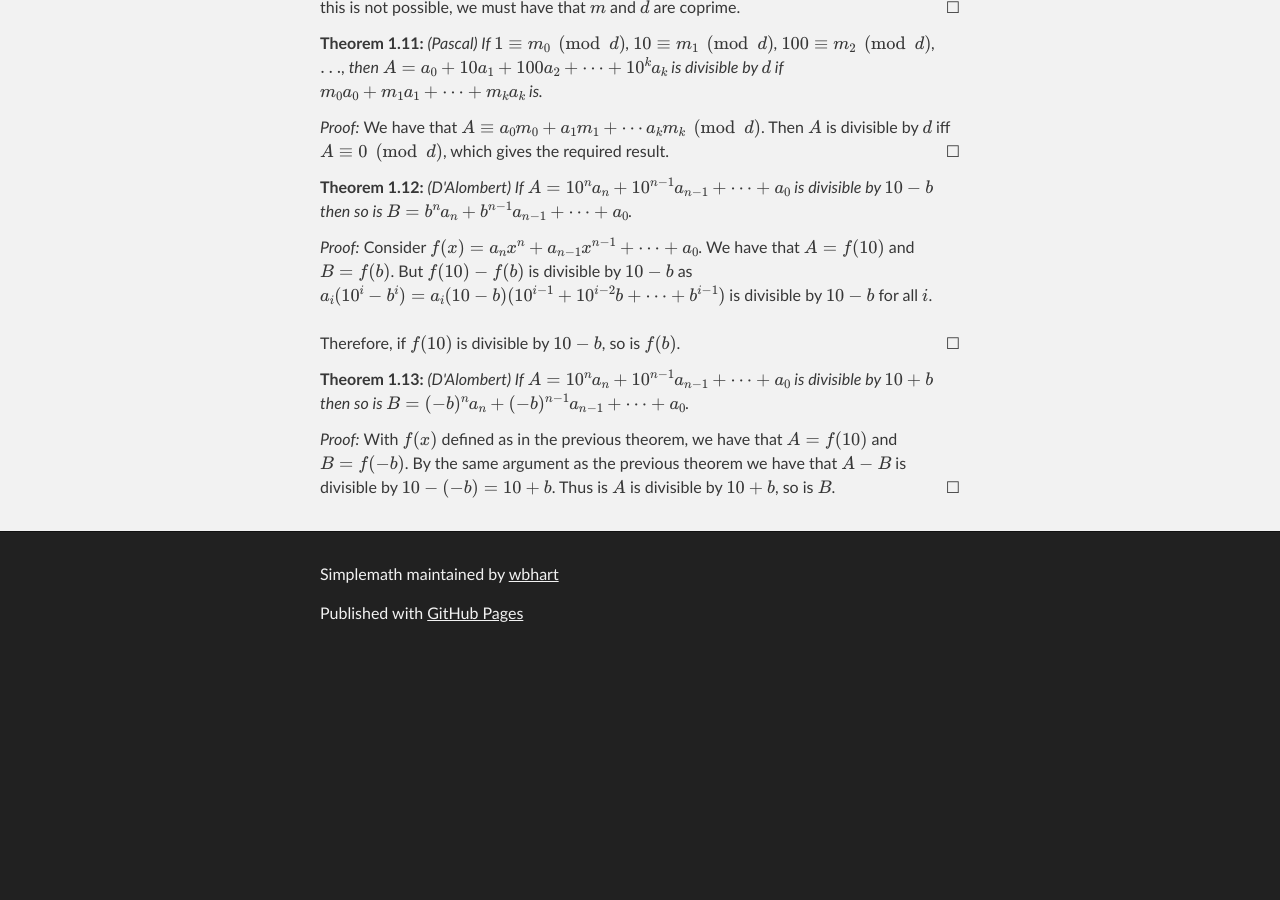
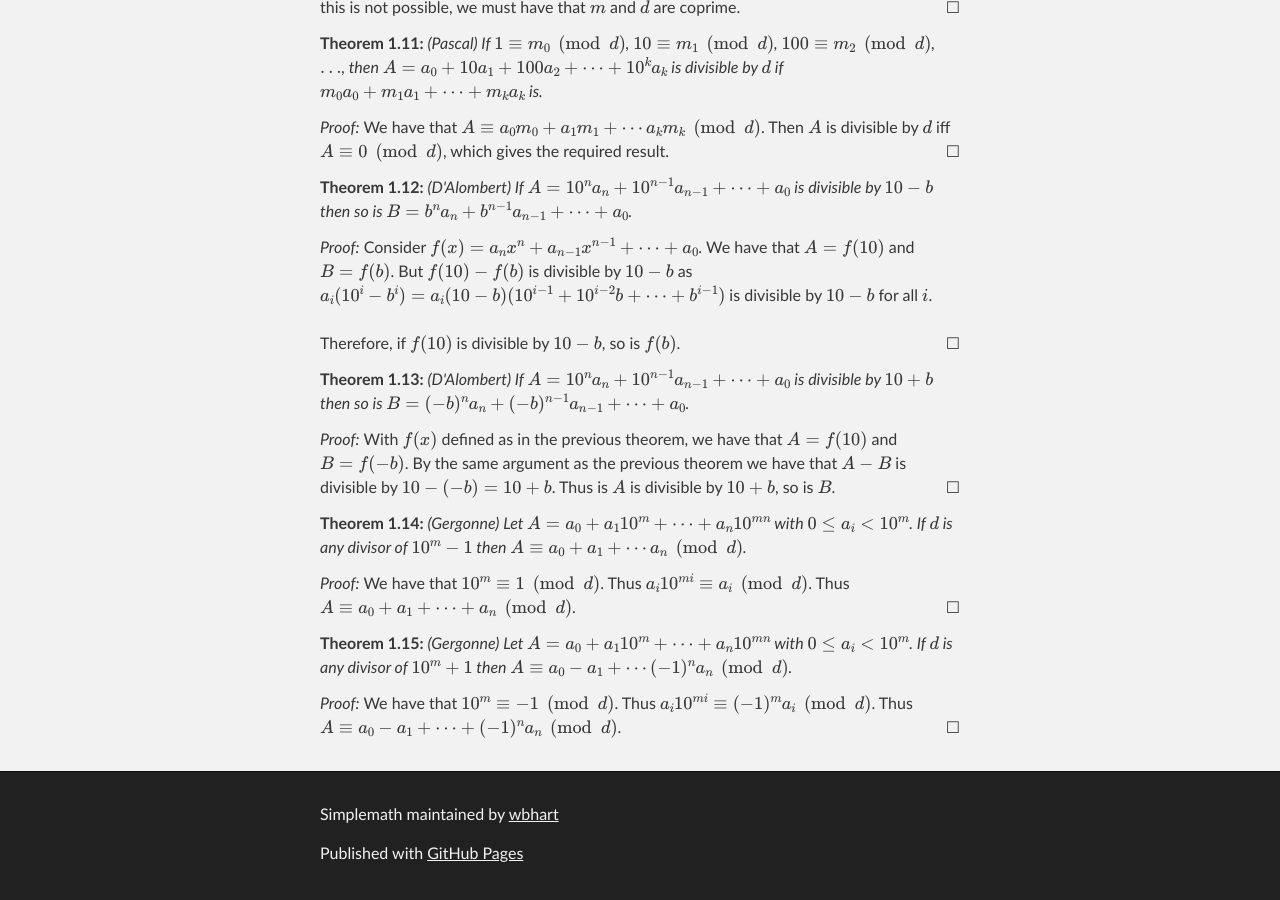
Before and after one commit to wbhart/SimpleMath, a Jekyll site: the page built from divisrules.html, in a window 1280 px wide and 900 px high, scrolled down 1757 px. Built offline with Jekyll 4.4.1, drawn with Linux system fonts in a browser that asks for light colours; formulas are drawn with MathJax 3; before the commit the page ends 2417 px from its top, so only the background shows below that.

Commit message:
Update divisrules.html

```diff
--- a/divisrules.html
+++ b/divisrules.html
@@ -114,3 +114,19 @@ $B = (-b)^na_n + (-b)^{n - 1}a_{n - 1} + \cdots + a_0$.
 the previous theorem we have that $A - B$ is divisible by $10 - (-b) = 10 + b$. Thus is $A$ is divisible by $10 + b$, so
 is $B$.
 </proof>
+
+<theorem> (Gergonne) Let $A = a_0 + a_110^m + \cdots + a_n10^{mn}$ with $0 \leq a_i < 10^m$. If $d$ is any divisor of
+$10^m - 1$ then $A \equiv a_0 + a_1 + \cdots a_n \pmod{d}$.
+</theorem>
+
+<proof> We have that $10^m \equiv 1 \pmod{d}$. Thus $a_i10^{mi} \equiv a_i \pmod{d}$. Thus
+$A \equiv a_0 + a_1 + \cdots + a_n \pmod{d}$.
+</proof>
+
+<theorem> (Gergonne) Let $A = a_0 + a_110^m + \cdots + a_n10^{mn}$ with $0 \leq a_i < 10^m$. If $d$ is any divisor of
+$10^m + 1$ then $A \equiv a_0 - a_1 + \cdots (-1)^na_n \pmod{d}$.
+</theorem>
+
+<proof> We have that $10^m \equiv -1 \pmod{d}$. Thus $a_i10^{mi} \equiv (-1)^ma_i \pmod{d}$. Thus
+$A \equiv a_0 - a_1 + \cdots + (-1)^na_n \pmod{d}$.
+</proof>
```
